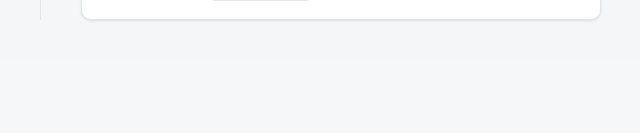
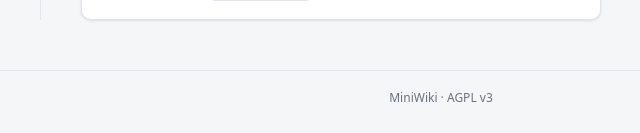
Before and after one commit to MiniChaoz/miniwiki, a Flask app: page /admin/spaces/new in a window 1280 px wide. Shown: the part 786-919 px from the top of the page, without its empty margins (199-839 px from the left). Before the commit the page ends 807 px from the top, so only its background shows below. Run offline with Flask 3, Linux system fonts and the light colour scheme; a user stored in the database is signed in; tables that the repository leaves empty hold one stand-in row (values such as "Sample post").

Commit message:
Lizenz: AGPL v3 (Copyleft, wie DokuWiki – fuer Web-Apps)
Statt proprietaer nun GNU Affero GPL v3: Open Source, aber Weitergabe/
Betrieb als Dienst erfordert Offenlegung des (geaenderten) Quellcodes und
Nennung der Urheber. Verhindert "zumachen & als eigenes Produkt verkaufen".

- LICENSE: vollstaendiger AGPL-3.0-Text
- README: Lizenzabschnitt auf AGPL angepasst
- Seitenfuss zeigt AGPL-Hinweis + optionalen Quellcode-Link (SOURCE_URL)
- Kurzhinweis-Header in run.py und app/__init__.py

```diff
--- a/app/__init__.py
+++ b/app/__init__.py
@@ -1,3 +1,6 @@
+# MiniWiki – selbst gehostetes Wiki
+# Copyright (C) 2026 <Dein Name>
+# Lizenz: GNU Affero General Public License v3 – siehe LICENSE.
 import os
 import click
 from flask import Flask
--- a/app/static/css/style.css
+++ b/app/static/css/style.css
@@ -198,6 +198,9 @@ table.data tr:last-child td { border-bottom: none; }
 
 hr.sep { border: none; border-top: 1px solid var(--border); margin: 18px 0; }
 
+.site-foot { text-align: center; color: var(--muted); font-size: 12px; padding: 18px 12px 26px; border-top: 1px solid var(--border); margin-top: 8px; }
+.site-foot a { color: var(--muted); }
+
 .tag-row { display: flex; flex-wrap: wrap; gap: 8px; margin: 0 0 16px; }
 .tag-chip { display: inline-block; font-size: 13px; padding: 3px 11px; border-radius: 999px;
   background: var(--info-bg); color: var(--info-fg); border: 1px solid transparent; }
--- a/app/templates/base.html
+++ b/app/templates/base.html
@@ -125,6 +125,11 @@
   </main>
 {% endif %}
 
+<footer class="site-foot">
+  {{ WIKI_NAME }} · <a href="https://www.gnu.org/licenses/agpl-3.0.html" target="_blank" rel="noopener">AGPL v3</a>
+  {% if config.SOURCE_URL %} · <a href="{{ config.SOURCE_URL }}" target="_blank" rel="noopener">Quellcode</a>{% endif %}
+</footer>
+
 {% block scripts %}{% endblock %}
 </body>
 </html>
--- a/config.py
+++ b/config.py
@@ -23,6 +23,9 @@ class Config:
     # Name/Label der Instanz (erscheint im Kopf des Wikis)
     WIKI_NAME = os.environ.get('WIKI_NAME', 'MiniWiki')
 
+    # AGPL: Link zum Quellcode (im Seitenfuss angezeigt, falls gesetzt)
+    SOURCE_URL = os.environ.get('SOURCE_URL', '')
+
     # Sichtbares Instanz-Label (z.B. "TEST"). Leer = Produktion (kein Banner).
     INSTANCE_LABEL = os.environ.get('INSTANCE_LABEL', '')
 
```
Also changed, not shown: run.py (+8 -0 lines), README.md, 2 other files.
